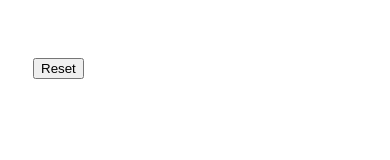
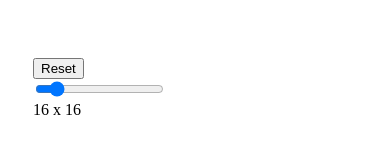
Before and after one commit to delsint123/etch_a_sketch, a plain HTML site: page index.html in a window 390 px wide. Both pictures are taken after a click on the button "Reset". Drawn offline with Linux system fonts and the light colour scheme.

Commit message:
Create slider for dimensions and make responsive with canvas

```diff
--- a/javascript.js
+++ b/javascript.js
@@ -1,22 +1,4 @@
 const canvas = document.querySelector('#canvas');
-
-for(let i = 0; i < 256; i++) { //256 will change to variable
-    const squares = document.createElement('div');
-    squares.classList.add('pixel');
-    squares.setAttribute('id', i);
-    document.getElementById('canvas').appendChild(squares);
-}
-
-const pixels = document.querySelectorAll('.pixel');
-console.log(pixels);
-
-pixels.forEach(pixel => {
-    pixel.addEventListener('mouseover', (e) => {
-        const pixel = document.getElementById(e.composedPath()[0].id);
-        pixel.classList.add('black');
-    })
-});
-
 const menu = document.querySelector('#menu');
 
 const resetButton = document.createElement('button');
@@ -27,7 +9,66 @@ menu.appendChild(resetButton);
 document.getElementById("reset").onclick = reset;
 
 function reset() {
-    pixels.forEach(pixel => {
+    document.querySelectorAll('.pixel').forEach(pixel => {
         pixel.classList.remove('black');
     })
 }
+
+const slider = document.createElement('input');
+slider.setAttribute('type', 'range');
+slider.setAttribute('min', '4');
+slider.setAttribute('max', '100');
+slider.setAttribute('value', '16');
+slider.classList.add('slider');
+slider.setAttribute('id', 'range');
+menu.appendChild(slider);
+
+const sliderValue = document.createElement('div');
+menu.appendChild(sliderValue);
+sliderValue.innerHTML = slider.value + ' x ' + slider.value;
+let singleDimension = slider.value;
+let dimensions = slider.value*slider.value;
+generateGrid();
+
+slider.oninput = () => {
+    sliderValue.innerHTML = slider.value + ' x ' + slider.value;
+    singleDimension = slider.value;
+    dimensions = slider.value*slider.value;
+    updateGrid();
+}
+
+function removeGrid() {
+    document.querySelectorAll('.pixel').forEach(pixel => {
+        pixel.remove();
+    })
+}
+
+function generateGrid() {
+    for(let i = 0; i < dimensions; i++) { //256 will change to variable
+        const squares = document.createElement('div');
+        squares.classList.add('pixel');
+        squares.setAttribute('id', i);
+        canvas.appendChild(squares);
+    }
+    canvas.style.gridTemplateColumns = `repeat(${singleDimension}, auto)`;
+    makeBrush();
+}
+
+function updateGrid() {
+    reset();
+    removeGrid();
+    generateGrid();
+    makeBrush();
+}
+
+function makeBrush() {
+    const pixels = document.querySelectorAll('.pixel');
+    console.log(pixels);
+
+    pixels.forEach(pixel => {
+        pixel.addEventListener('mouseover', (e) => {
+            const pixel = document.getElementById(e.composedPath()[0].id);
+            pixel.classList.add('black');
+        })
+    });
+}
--- a/style.css
+++ b/style.css
@@ -9,7 +9,7 @@ body {
     width: 800px;
     height: 800px;
     margin: 0px;
-    grid-template-columns: repeat(16, auto); /*needs to be transferred to JS*/
+    /*grid-template-columns: repeat(16, auto); needs to be transferred to JS*/
 }
 
 #menu {
```
